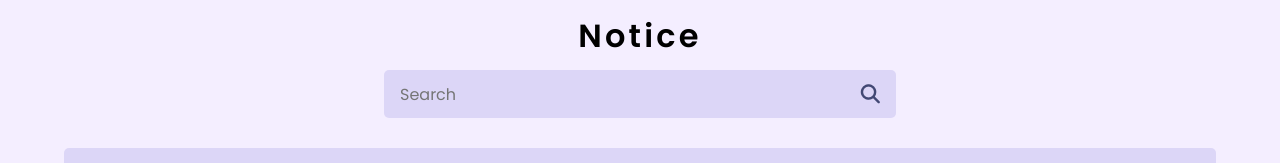
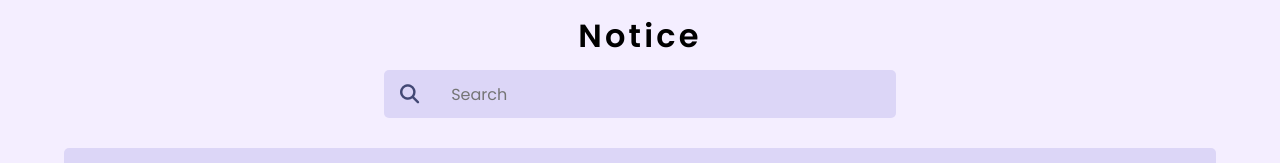
Before and after one commit to aashutoshchy/4SEWD-CourseWork, a React (Vite) app in the folder artist-management-frontend/: page /notice in a window 1280 px wide. Shown: the part 125-288 px from the top of the page. Built offline with nearby package versions, Linux system fonts and the light colour scheme.

Commit message:
Implement Clear Input

```diff
--- a/artist-management-frontend/src/components/Notice/Notice.jsx
+++ b/artist-management-frontend/src/components/Notice/Notice.jsx
@@ -1,14 +1,27 @@
-import React from "react";
+import React, { useState } from "react";
 import NoticeCard from "./NoticeCard";
 import "./Notice.css";
 
 function Notice() {
+  const [noticeSearch, setNoticeSearch] = useState();
+
   return (
     <div className="notice">
       <p className="heading">Notice</p>
       <div className="notice-search">
-        <input type="text" placeholder="Search" />
         <i className="fa-solid fa-magnifying-glass"></i>
+        <input
+          type="text"
+          placeholder="Search"
+          value={noticeSearch}
+          onChange={(e) => setNoticeSearch(e.target.value)}
+        />
+        {noticeSearch && (
+          <i
+            onClick={() => setNoticeSearch("")}
+            className="fa-solid fa-xmark"
+          ></i>
+        )}
       </div>
       <div className="notices">
         <NoticeCard />
```
